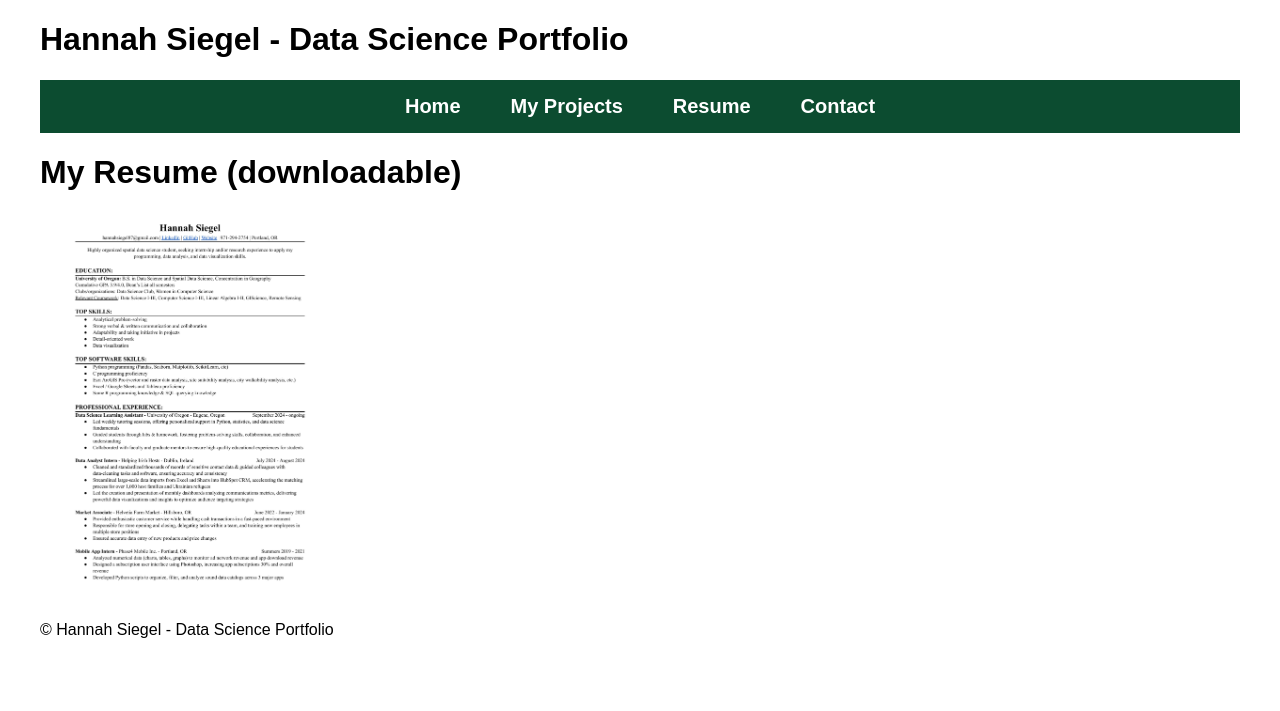
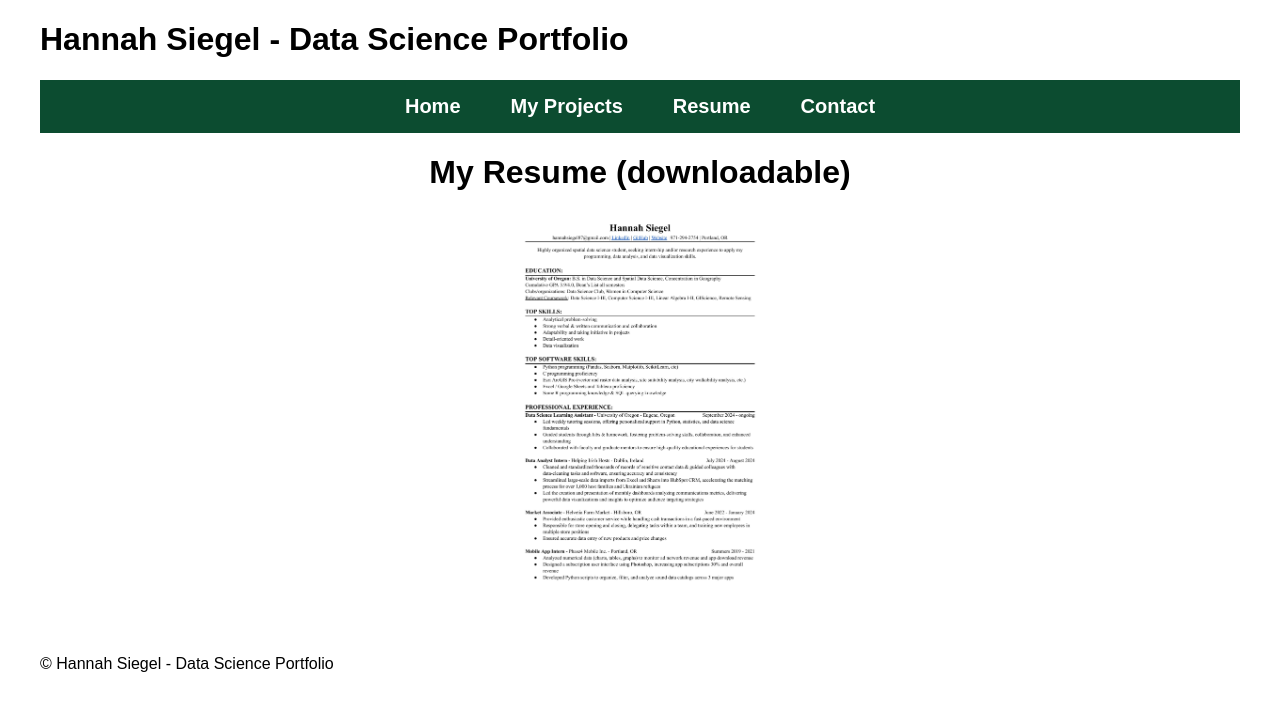
Before and after one commit to siegelhannah/portfolio, a Jekyll site: the page built from Resume.md, in a window 1280 px wide. Shown: the top 711 px of the page. Built offline with Jekyll 4.4.1, drawn with Linux system fonts in a browser that asks for light colours.

Commit message:
Update Resume.md

```diff
--- a/Resume.md
+++ b/Resume.md
@@ -4,9 +4,12 @@ title: Resume
 permalink: /resume/
 ---
 
-# My Resume (downloadable)
+<h1 style="text-align: center;">My Resume (downloadable)</h1>
 
-<a href="{{ site.baseurl }}/assets/Resume Nov 2024.pdf">
-    <img src="{{ site.baseurl }}/assets/Resume Nov 2024.jpg" alt="Resume" style="width: 300px;">
-</a>
+<div style="text-align: center;">
+    <a href="{{ site.baseurl }}/assets/Resume Nov 2024.pdf">
+        <img src="{{ site.baseurl }}/assets/Resume Nov 2024.jpg" alt="Resume" style="width: 300px;">
+    </a>
+</div>
+
 <br>
```
